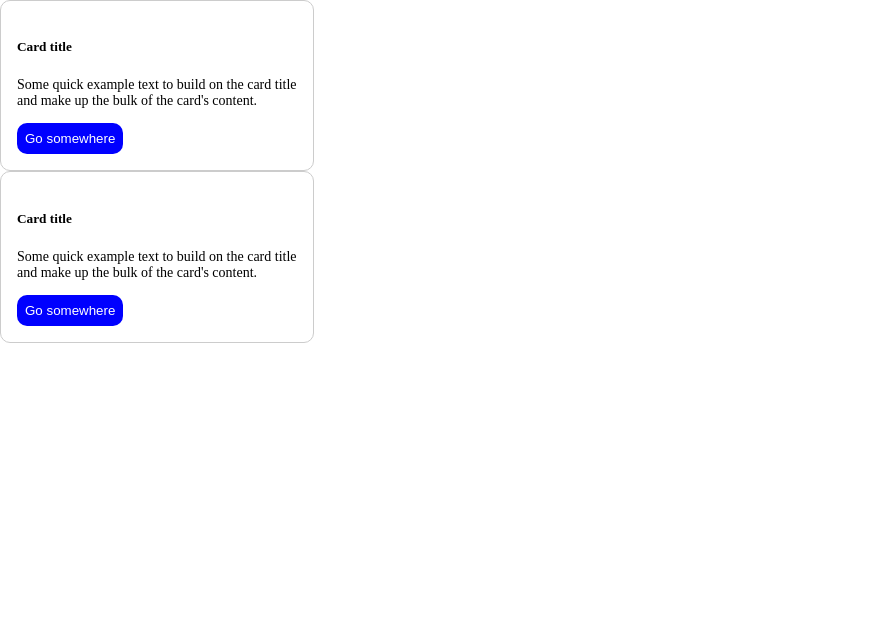
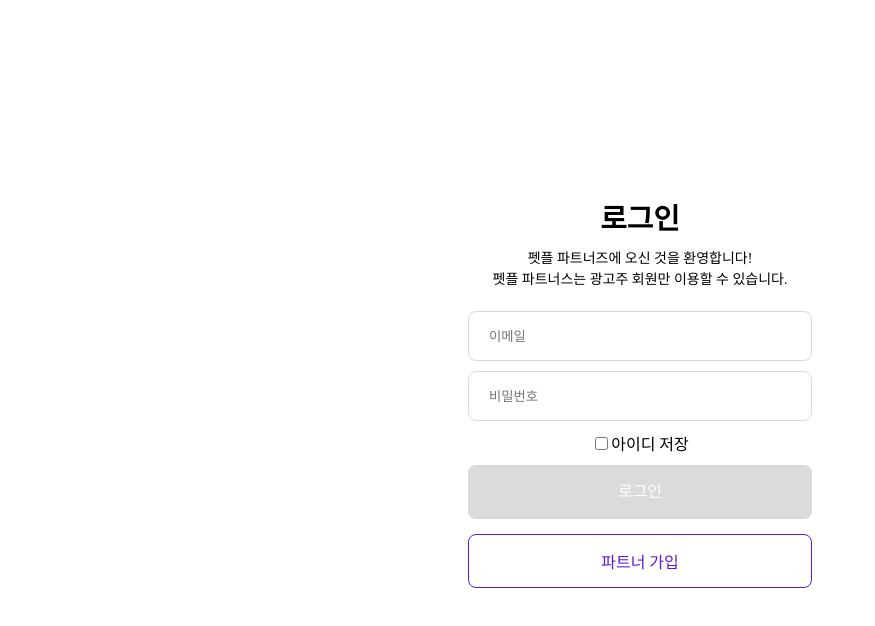
Before and after one commit to junhyuk961124/learn_react, a React (Create React App) app: page / in a window 1280 px wide. Shown: the top 626 px of the page, without its empty margins (0-875 px from the left). Built offline with nearby package versions, Linux system fonts and the light colour scheme; a web font is replaced by a local one.

Commit message:
learn_card props

```diff
--- a/src/App.js
+++ b/src/App.js
@@ -1,7 +1,7 @@
-// import Login from './components/Login';
+import Login from './components/Login';
 // import Counter from './components/Counter';
 
-import Card from './components/Card';
+// import Card from './components/Card';
 
 function App() {
   // logid
@@ -56,12 +56,20 @@
     console.log('다시작성해주세요.');
   }
 
+  const linkin = () => {
+    window.location.href = 'http://www.naver.com';
+  };
+
   //view
   return (
     <>
-      <Card />
-      <Card />
-      {/* <Login /> */}
+      {/* <Card
+        title={'안녕하세요'}
+        subText="안녕하세요 안녕하세요 하하"
+        onCardButton={linkin}
+      />
+      <Card title={'안녕하십니까'} subText={'안녕안녕하십니까?'} /> */}
+      <Login />
       {/* <Counter /> */}
     </>
   );
--- a/src/components/Card.jsx
+++ b/src/components/Card.jsx
@@ -1,16 +1,18 @@
 import React from 'react';
+import CardButton from './CardButton';
 
-const Card = ({ title, subtext }) => {
+const Card = ({ title, subText, onCardButton }) => {
+  // logic
+  // const subText = "카드 서브 텍스틍비니다"
+  const handleclick = () => {
+    onCardButton();
+  };
+
   return (
     <div className="card">
-      <h5 className="card-title">Card title</h5>
-      <p className="card-sub-text">
-        Some quick example text to build on the card title and make up the bulk
-        of the card's content.
-      </p>
-      <button type="button" className="card-button">
-        Go somewhere
-      </button>
+      <h5 className="card-title">{title}</h5>
+      <p className="card-sub-text">{subText}</p>
+      <CardButton onCardButton={handleclick} />
     </div>
   );
 };
--- /dev/null
+++ b/src/components/CardButton.jsx
@@ -0,0 +1,16 @@
+import React from 'react';
+
+const CardButton = ({ onCardButton }) => {
+  // logic
+  const handleclick = () => {
+    onCardButton();
+  };
+
+  return (
+    <button type="button" className="card-button" onClick={handleclick}>
+      제안하기
+    </button>
+  );
+};
+
+export default CardButton;
```
